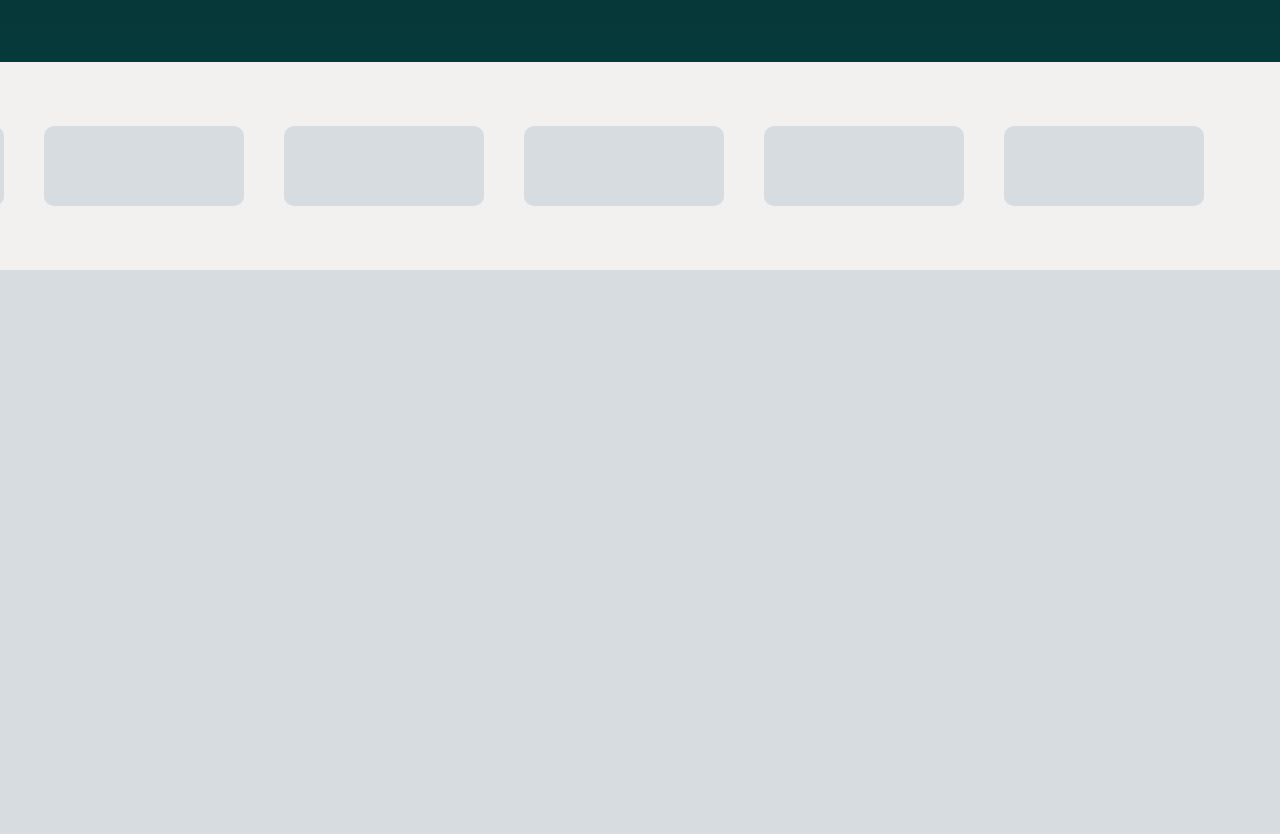
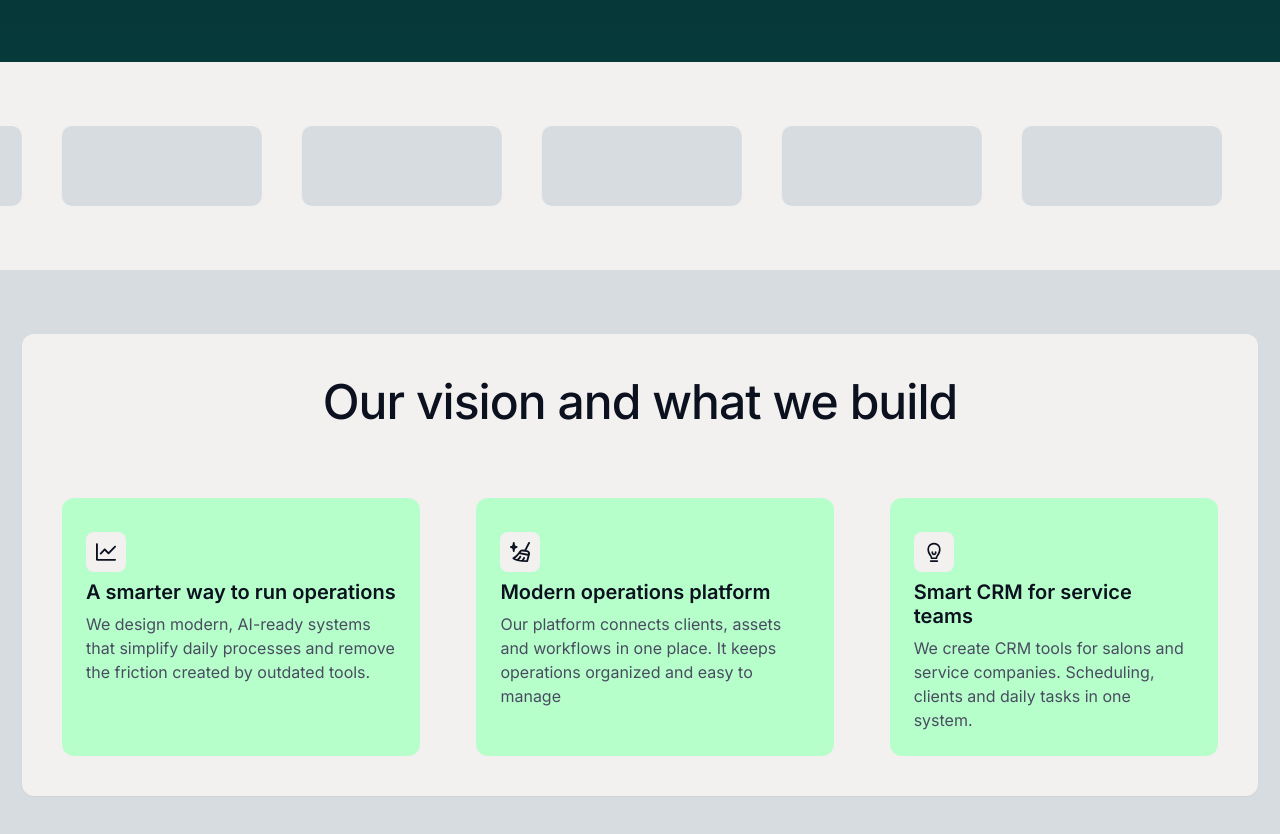
Before and after one commit to denis-mahei/emdula-landing-page, a React (Vite) app: page / in a window 1280 px wide. Shown: the part 940-1774 px from the top of the page. Before the commit the page ends 1210 px from the top, so only its background shows below. Built offline with nearby package versions, Linux system fonts and the light colour scheme.

Commit message:
add section of list

```diff
--- a/src/App.jsx
+++ b/src/App.jsx
@@ -2,6 +2,7 @@ import Header from "./components/Header/Header.jsx";
 import Hero from "./components/Hero/Hero.jsx";
 import BannerRow from "./components/BannerRow/BannerRow.jsx";
 import "./App.css";
+import OurVision from "./components/OurVision/OurVision.jsx";
 
 function App() {
   return (
@@ -9,6 +10,7 @@ function App() {
       <Header />
       <Hero />
       <BannerRow />
+      <OurVision />
     </>
   );
 }
--- a/src/components/BannerRow/BannerRow.jsx
+++ b/src/components/BannerRow/BannerRow.jsx
@@ -3,6 +3,7 @@ import css from "./BannerRow.module.css";
 const BannerRow = () => {
   return (
     <section className={css.bannerWrapper}>
+      <div className="container">
         <div className={css.banners}>
           <div className={css.bannerItem} />
           <div className={css.bannerItem} />
@@ -11,6 +12,7 @@ const BannerRow = () => {
           <div className={css.bannerItem} />
           <div className={css.bannerItem} />
         </div>
+      </div>
     </section>
   );
 };
--- /dev/null
+++ b/src/components/OurVision/OurVision.jsx
@@ -0,0 +1,46 @@
+import css from "./OurVision.module.css";
+import Icon from "../Icon/Icon.jsx";
+const OurVision = () => {
+  return (
+    <section>
+      <div className="container">
+        <div className={css.innerSection}>
+          <h3 className={css.title}>Our vision and what we build</h3>
+          <ul className={css.list}>
+            <li className={css.listItem}>
+              <div className={css.iconBg}>
+                <Icon name="diagram-s" />
+              </div>
+              <h4 className={css.listTitle}>A smarter way to run operations</h4>
+              <p className={css.listText}>
+                We design modern, AI-ready systems that simplify daily processes
+                and remove the friction created by outdated tools.
+              </p>
+            </li>
+            <li className={css.listItem}>
+              <div className={css.iconBg}>
+                <Icon name="oper-platform-s" />
+              </div>
+              <h4 className={css.listTitle}>Modern operations platform</h4>
+              <p className={css.listText}>
+                Our platform connects clients, assets and workflows in one
+                place. It keeps operations organized and easy to manage
+              </p>
+            </li>
+            <li className={css.listItem}>
+              <div className={css.iconBg}>
+                <Icon name="smart-crm-s" />
+              </div>
+              <h4 className={css.listTitle}>Smart CRM for service teams</h4>
+              <p className={css.listText}>
+                We create CRM tools for salons and service companies.
+                Scheduling, clients and daily tasks in one system.
+              </p>
+            </li>
+          </ul>
+        </div>
+      </div>
+    </section>
+  );
+};
+export default OurVision;
--- /dev/null
+++ b/src/components/OurVision/OurVision.module.css
@@ -0,0 +1,46 @@
+.innerSection {
+    padding: 40px;
+    box-shadow: 0 0 0 0 rgba(0, 0, 0, 0), 0 0 0 0 rgba(0, 0, 0, 0), 0 1px 2px 0 rgba(0, 0, 0, 0.05);
+    background: var(--white-1000);
+    border-radius: 12px;
+}
+.title {
+    font-weight: 500;
+    font-size: 48px;
+    line-height: 1.16667;
+    letter-spacing: -0.02em;
+    color: var(--secondary-1000);
+    text-align: center;
+    margin-bottom: 68px;
+}
+.list {
+    display: flex;
+    gap: 56px;
+}
+.listItem {
+    background: var(--green-small-carts);
+    padding: 34px 24px 24px;
+    border-radius: 12px;
+    /*width: 368px;*/
+}
+.listTitle {
+    font-weight: 600;
+    font-size: 20px;
+    line-height: 1.2;
+    color: var(--secondary-1000);
+    margin-bottom: 8px;
+}
+.listText {
+    line-height: 1.5;
+    color: var(--grey-400);
+}
+.iconBg {
+    border-radius: 8px;
+    padding: 10px;
+    background: var(--white-1000);
+    width: 40px;
+    height: 40px;
+    display: flex;
+    justify-content: center;
+    margin-bottom: 8px;
+}
```
Also changed, not shown: public/icons/sprite.svg. Lines whose indentation alone changed are shown as unchanged.
